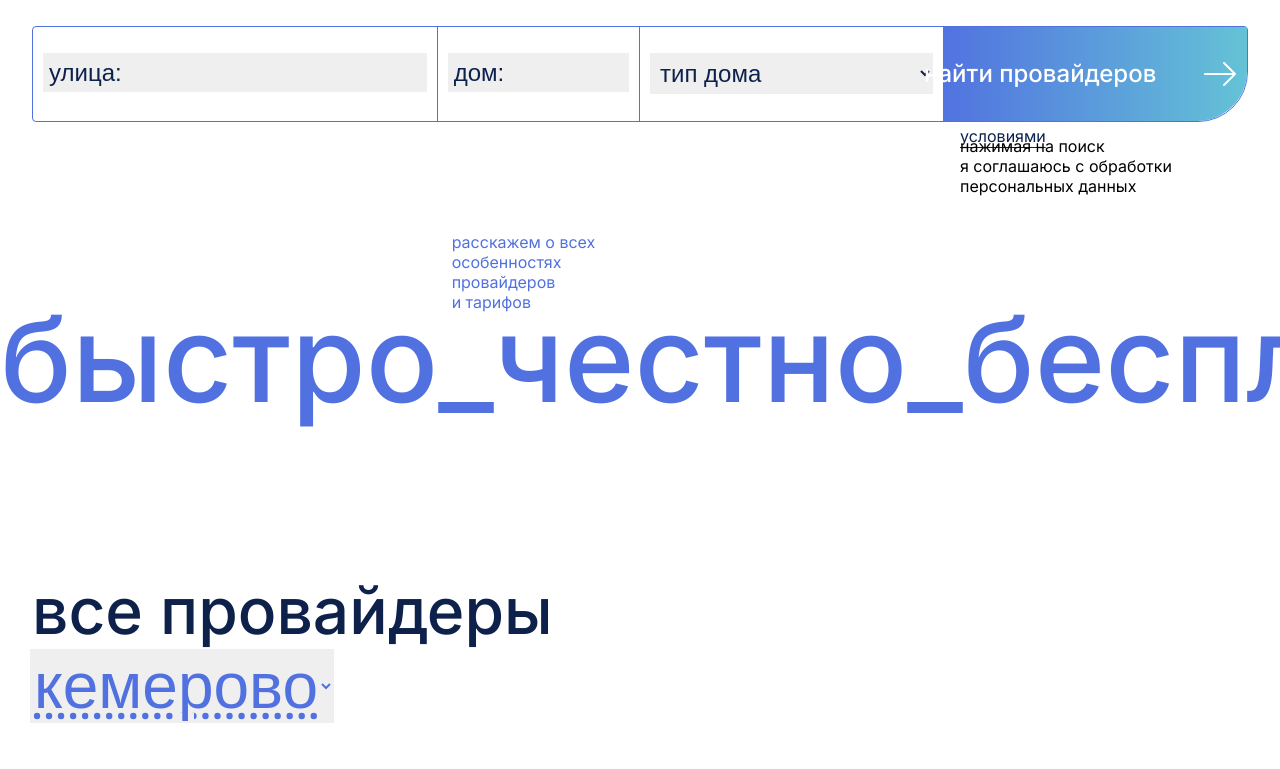
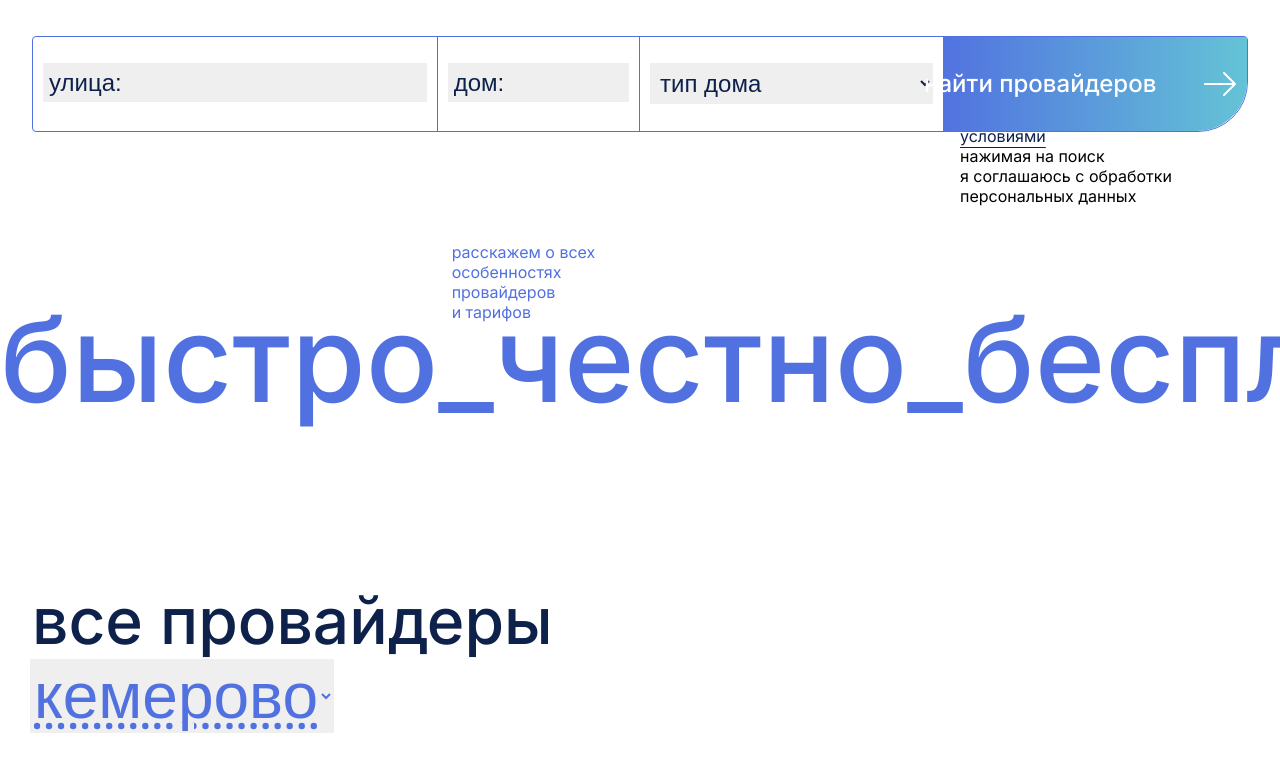
Before and after one commit to Dimension90/app-react, a React (Vite) app: page / in a window 1280 px wide. Shown: the part 780-1549 px from the top of the page. Built offline with nearby package versions, Linux system fonts and the light colour scheme; the HTML template or start-up script is replaced by a standard one.

Commit message:
adress + collections

```diff
--- a/src/components/AdressForm/AdressForm.module.css
+++ b/src/components/AdressForm/AdressForm.module.css
@@ -121,7 +121,7 @@
 .confirmInfo {
   grid-column: 10 / span 2;
   grid-row-start: -1;
-  margin-top: 50px;
+  margin-top: 60px;
 }
 
 .marquee {
--- a/src/components/Collections/Collections.jsx
+++ b/src/components/Collections/Collections.jsx
@@ -10,14 +10,17 @@ function Collections() {
         <img src={collectionsImage} />
       </div>
       <div className={styles.rateMonthlyWrapper}>
-        <div className={styles.rateMonthly}>🥇тарифы месяца</div>{" "}
-        <div className={styles.theMost}>🤑самые доступные</div>{" "}
-        <div className={styles.noLags}>🦅 без лагов</div>{" "}
+        <div className={styles.rateMonthly}>🥇тарифы месяца</div>
+        <div className={styles.theMost}>🤑самые доступные</div>
+        <div className={styles.noLags}>🦅 без лагов</div>
         <div className={styles.noLagsDescription}>
           глаз орла, реакция мангуста и быстрый <br /> интернет — в подборке
           игровых тарифов
         </div>
-        <div className={styles.kventi}>🎥 квент-и-и-ин та-ра-ра-нтино</div>{" "}
+        <div className={styles.kventi}>🎥 квент-и-и-ин та-ра-ра-нтино</div>
+      </div>
+      <div className={styles.submitApplication}>
+        <div className={styles.backgroundSubmit}></div>
       </div>
     </div>
   );
```
